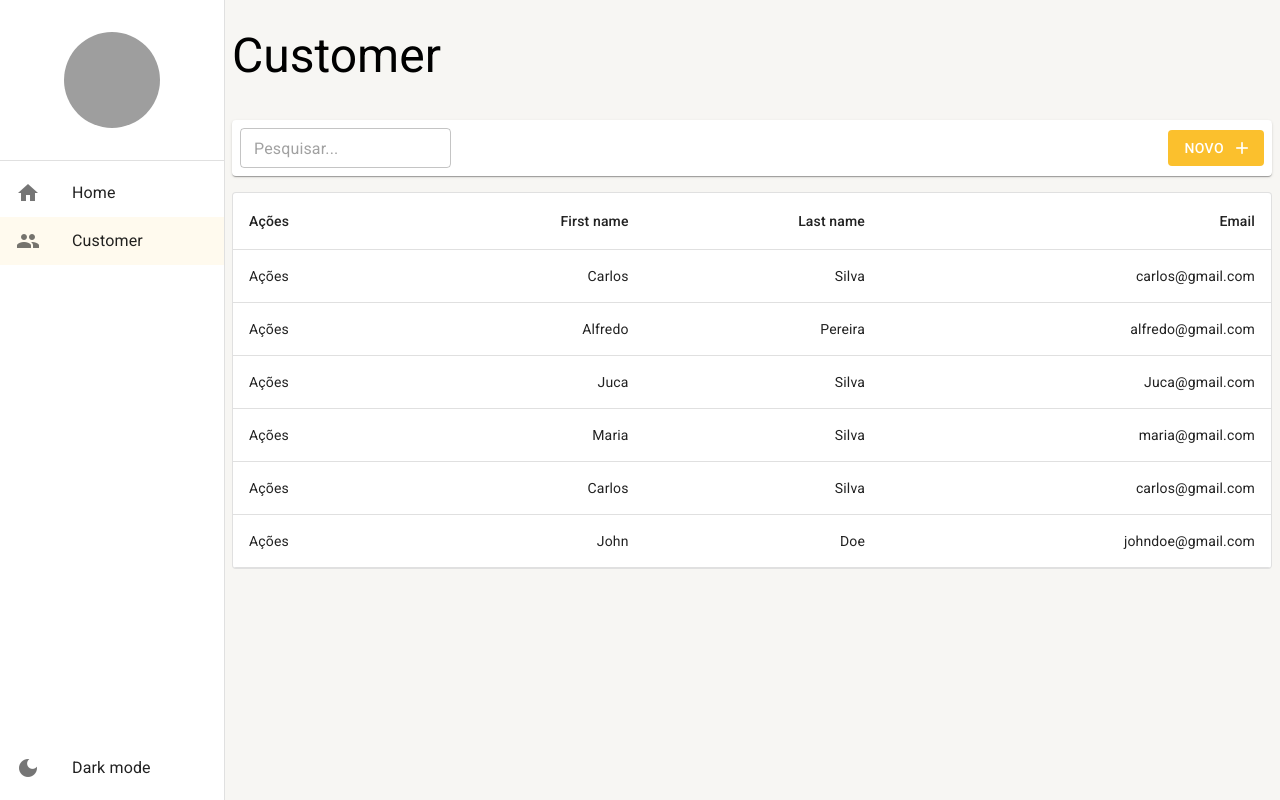
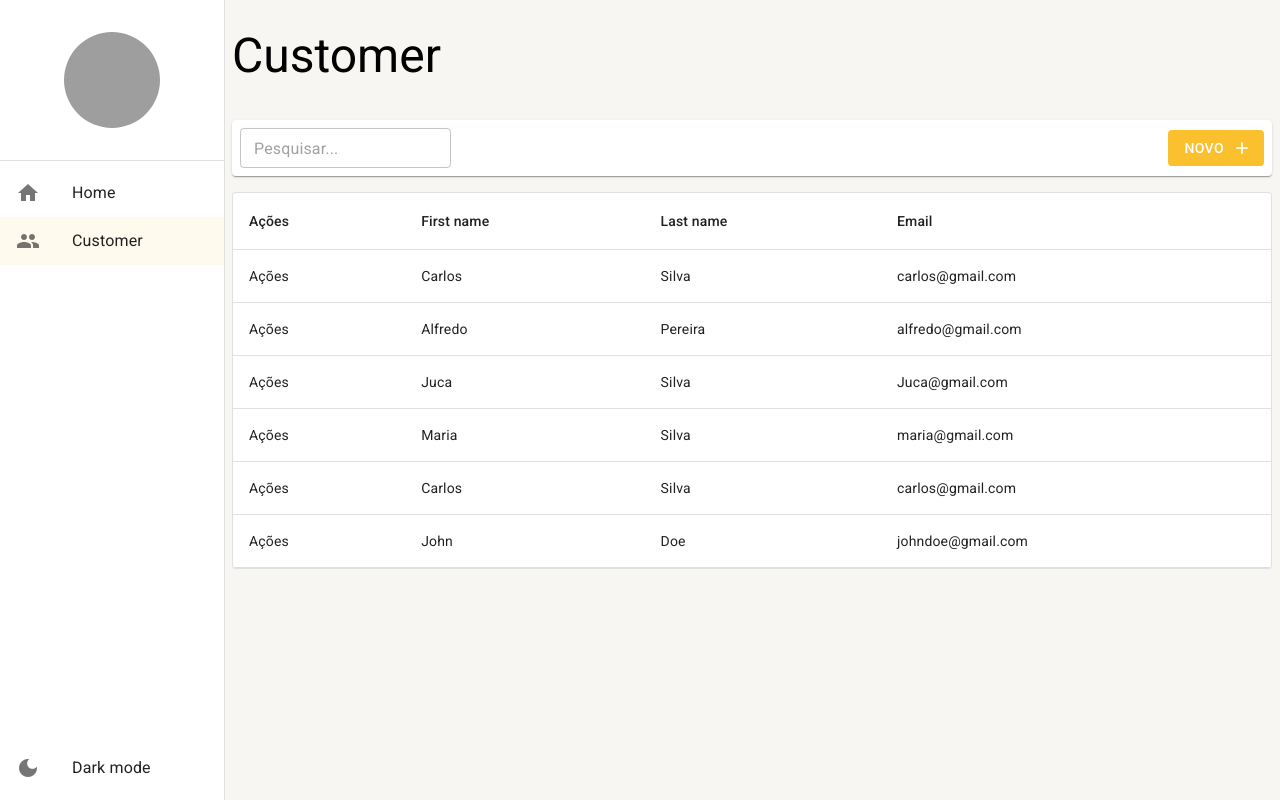
Before and after one commit to Hugovarellaa/ignite-call, a React (Create React App) app: page /customer in a window 1280 px wide. Built offline with nearby package versions, Linux system fonts and the light colour scheme; data requests are answered from the project's data file; grey boxes are pictures that could not be loaded.

Commit message:
Loading table

```diff
--- a/src/pages/customers/Customers.tsx
+++ b/src/pages/customers/Customers.tsx
@@ -4,14 +4,15 @@ import { Toolbar } from '../../shared/components'
 import { useDebounce } from '../../shared/hooks'
 import { BasePageLayout } from '../../shared/layouts/BasePageLayout'
 import { customerServices, ICustomers } from '../../shared/utils/methods'
-
 import Table from '@mui/material/Table'
 import TableBody from '@mui/material/TableBody'
 import TableCell from '@mui/material/TableCell'
 import TableContainer from '@mui/material/TableContainer'
 import TableHead from '@mui/material/TableHead'
 import TableRow from '@mui/material/TableRow'
+import TableFooter from '@mui/material/TableFooter'
 import Paper from '@mui/material/Paper'
+import LinearProgress from '@mui/material/LinearProgress'
 
 export function Customers() {
   const [rows, setRows] = useState<ICustomers[]>([])
@@ -63,9 +64,9 @@ export function Customers() {
             <TableHead>
               <TableRow>
                 <TableCell>Ações</TableCell>
-                <TableCell align="right">First name</TableCell>
-                <TableCell align="right">Last name</TableCell>
-                <TableCell align="right">Email</TableCell>
+                <TableCell>First name</TableCell>
+                <TableCell>Last name</TableCell>
+                <TableCell>Email</TableCell>
               </TableRow>
             </TableHead>
             <TableBody>
@@ -74,12 +75,19 @@ export function Customers() {
                   <TableCell component="th" scope="row">
                     Ações
                   </TableCell>
-                  <TableCell align="right">{row.firstName}</TableCell>
-                  <TableCell align="right">{row.lastName}</TableCell>
-                  <TableCell align="right">{row.email}</TableCell>
+                  <TableCell>{row.firstName}</TableCell>
+                  <TableCell>{row.lastName}</TableCell>
+                  <TableCell>{row.email}</TableCell>
                 </TableRow>
               ))}
             </TableBody>
+            <TableFooter>
+              {isLoading && (
+                <TableCell colSpan={4}>
+                  <LinearProgress variant="indeterminate" />
+                </TableCell>
+              )}
+            </TableFooter>
           </Table>
         </TableContainer>
       </BasePageLayout>
```
